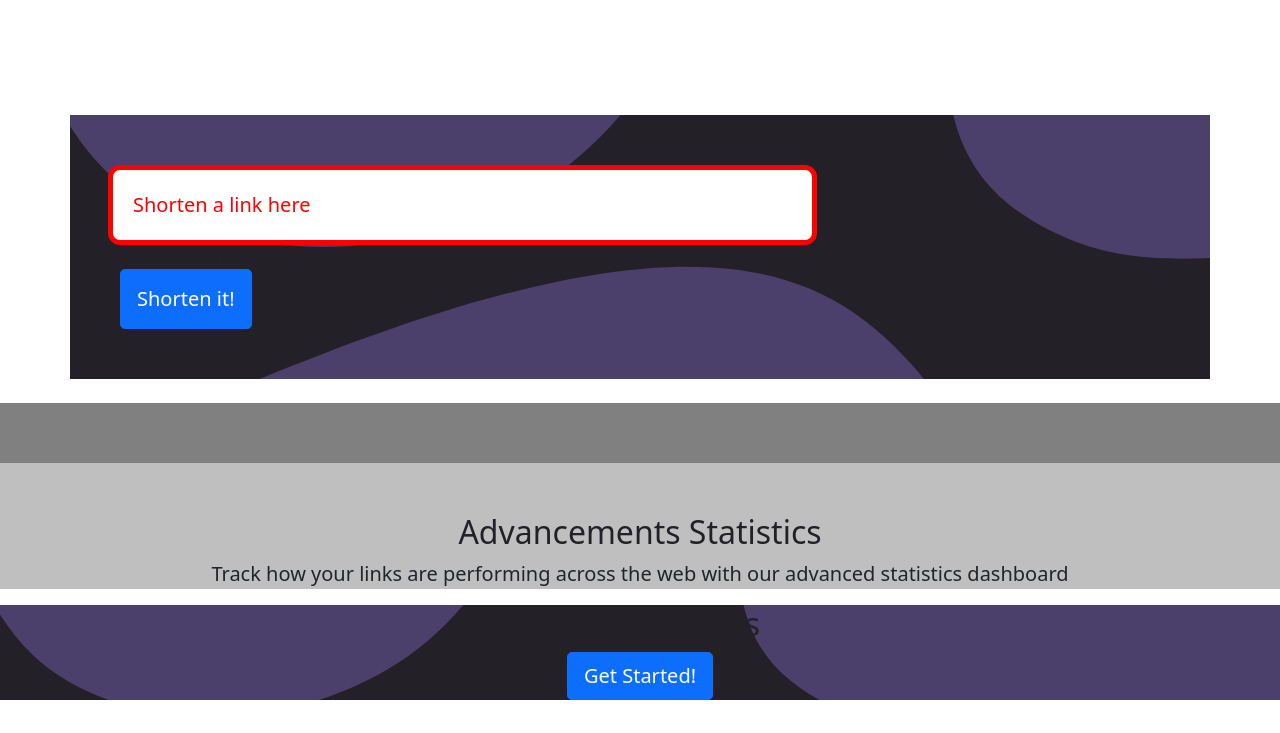
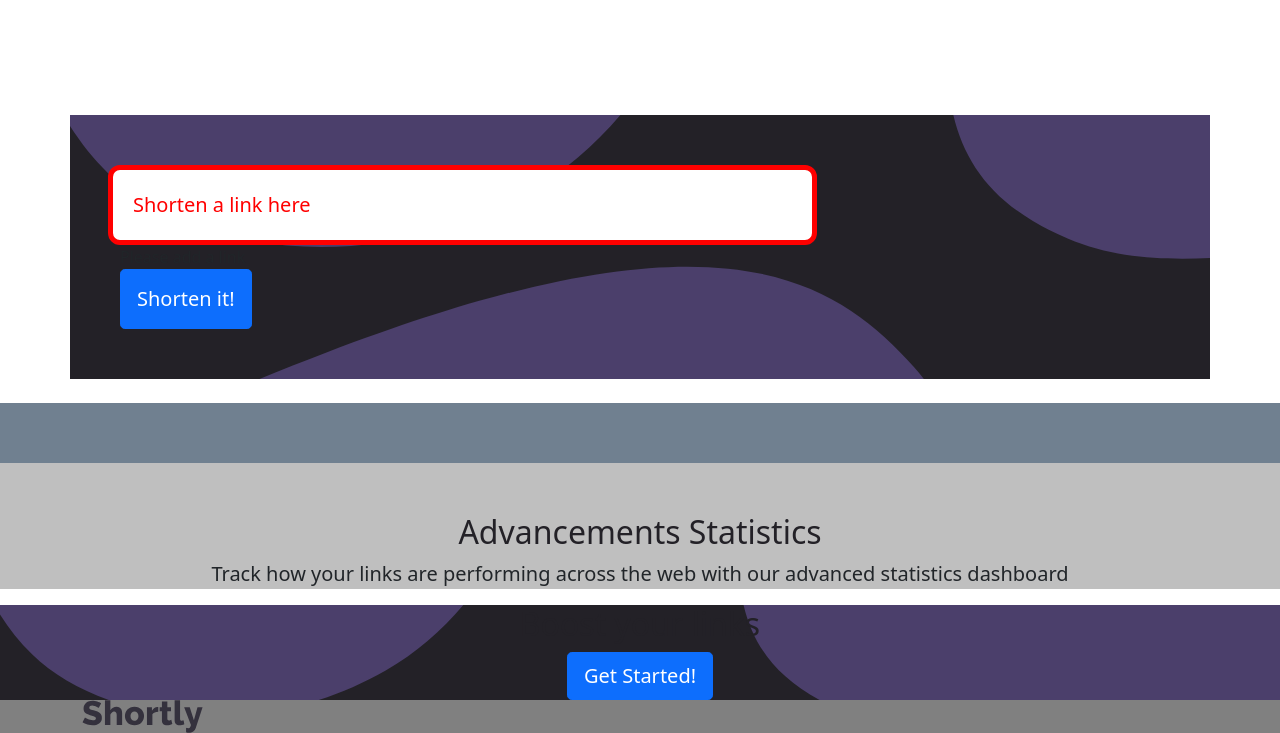
Before and after one commit to Temitayo03/URL-shortening-website, a website: page urls.html in a window 1280 px wide. Shown: the part 787-1520 px from the top of the page. Before the commit the page ends 1487 px from the top, so only its background shows below. Drawn offline with Linux system fonts and the light colour scheme.

Commit message:
bug fix 6

```diff
--- a/public/urls.css
+++ b/public/urls.css
@@ -70,7 +70,7 @@ input::placeholder{
 }
 
 .allLink{
-  background-color: gray;
+  background-color:slategray;
   padding-top: 30px;
   padding-bottom: 30px;
 }
--- a/urls.html
+++ b/urls.html
@@ -95,7 +95,6 @@
     </div>
     </div>
 
-   <footer>
     <div style="background-color: hsl(0, 0%, 75%);">
         <div class="container">
             <div id="advancements">
@@ -104,13 +103,20 @@
 
             </div>
         </div>
-       </div>
+    </div>
 
-       <div style="background-image: url('/images/bg-boost-desktop.svg'); background-size: cover;  background-color: hsl(260, 8%, 14%);">
-        <div class="" id="boost" style="text-align: center;">
+   <footer>
+       <div>
+        <div class="" id="boost" style="text-align: center; background-image: url('/images/bg-boost-desktop.svg'); background-size: cover;  background-color: hsl(260, 8%, 14%);">
             <h2>Boost your links</h2>
             <button type="button" class="btn btn-lg btn-primary">Get Started!</button>
         </div>
+       <div style="background-color: gray;">
+        <div class="container">
+            <img src="/images/logo.svg">
+
+        </div>
+       </div>
 
        </div>
    </footer>
```
